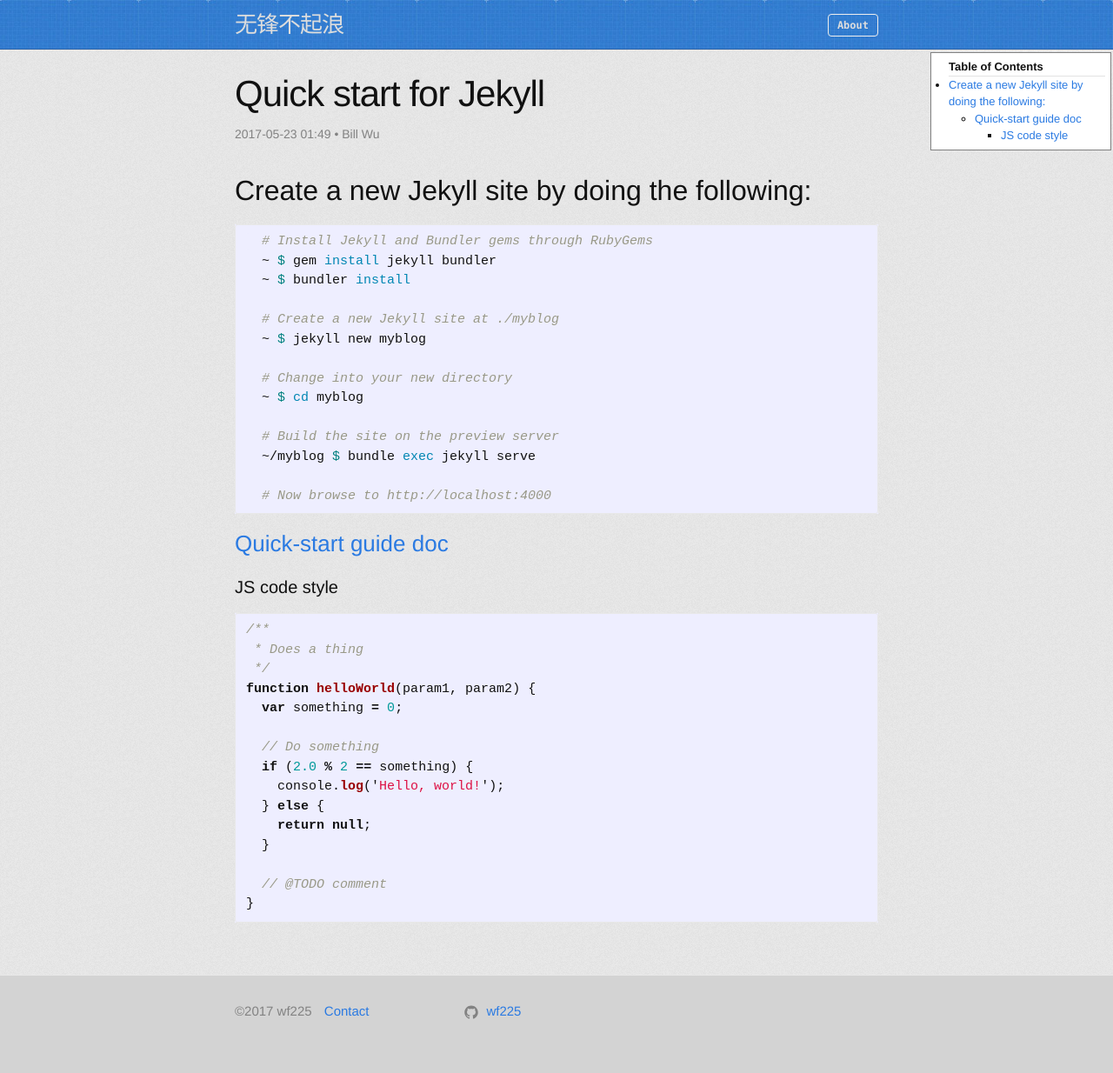
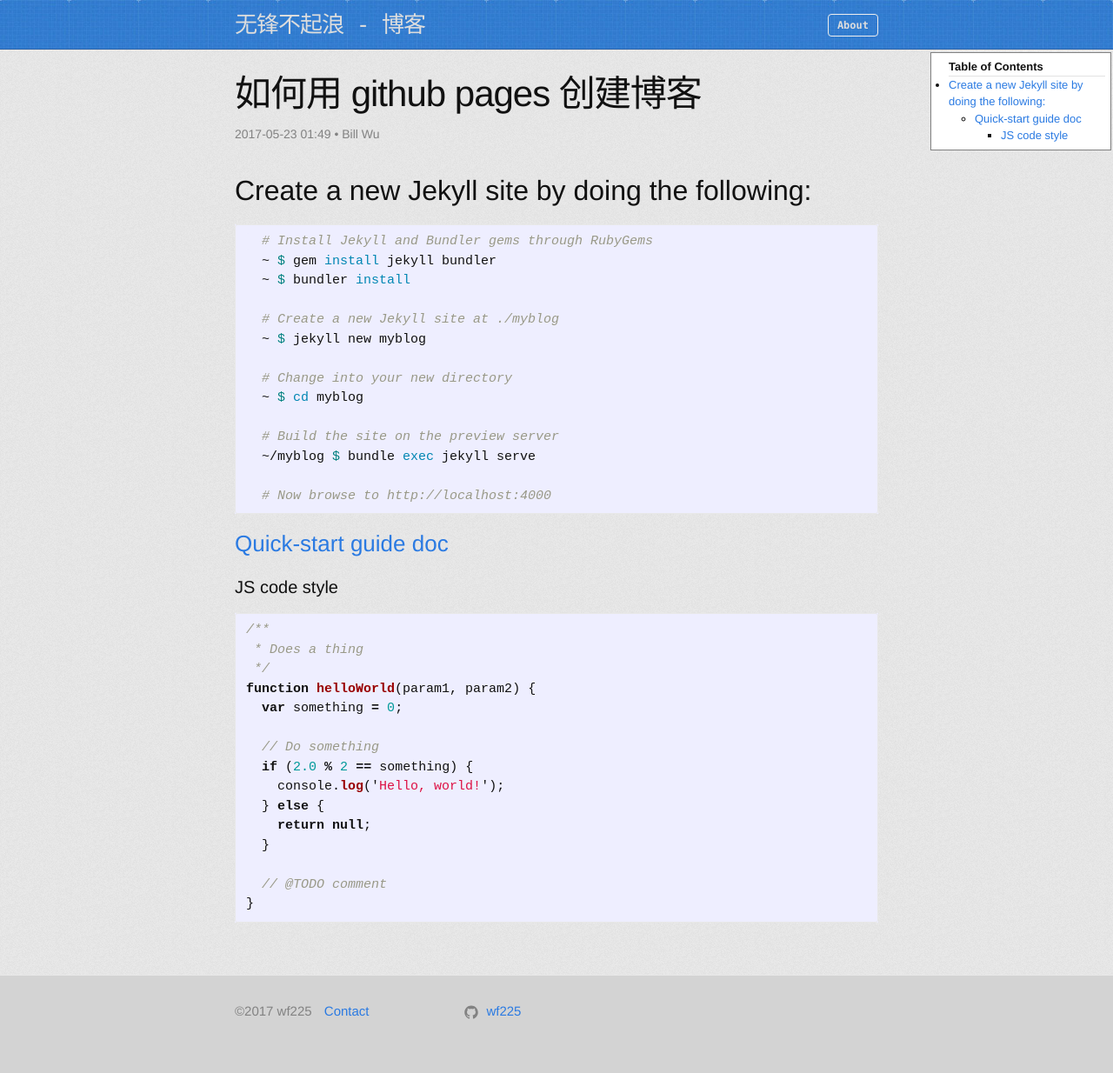
Before and after one commit to wf225/wf225.github.io, a Jekyll site: the page built from _posts/others/2017-05-23-quick-start-for-jekyll.md, in a window 1280 px wide. Shown: the whole page at 87% size. Built offline with Jekyll 4.4.1, drawn with Linux system fonts in a browser that asks for light colours; nearby versions of some CDN libraries.

Commit message:
Update the web site title.

```diff
--- a/_config.yml
+++ b/_config.yml
@@ -13,7 +13,7 @@
 # you will see them accessed via {{ site.title }}, {{ site.email }}, and so on.
 # You can create any custom variable you would like, and they will be accessible
 # in the templates via {{ site.myvariable }}.
-title: 无锋不起浪
+title: 无锋不起浪 - 博客
 email: wf225@126.com
 description: > # this means to ignore newlines until "baseurl:"
   Hello World!
--- a/_posts/others/2017-05-23-quick-start-for-jekyll.md
+++ b/_posts/others/2017-05-23-quick-start-for-jekyll.md
@@ -1,6 +1,6 @@
 ---
 layout: post
-title:  "Quick start for Jekyll"
+title:  "如何用 github pages 创建博客"
 date:   2017-05-23 09:49:14 +0800
 categories: jekyll
 comments: true
```
